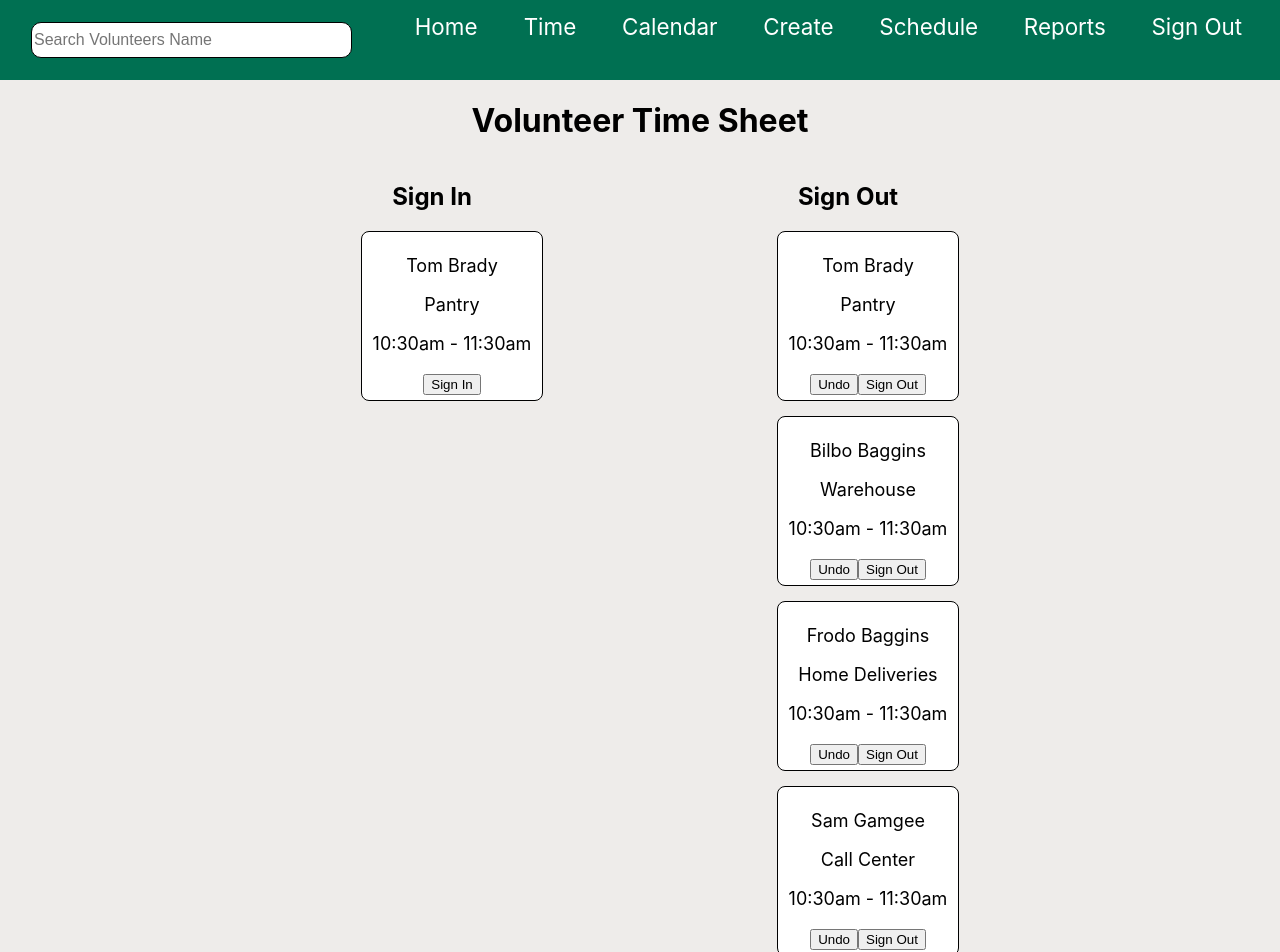
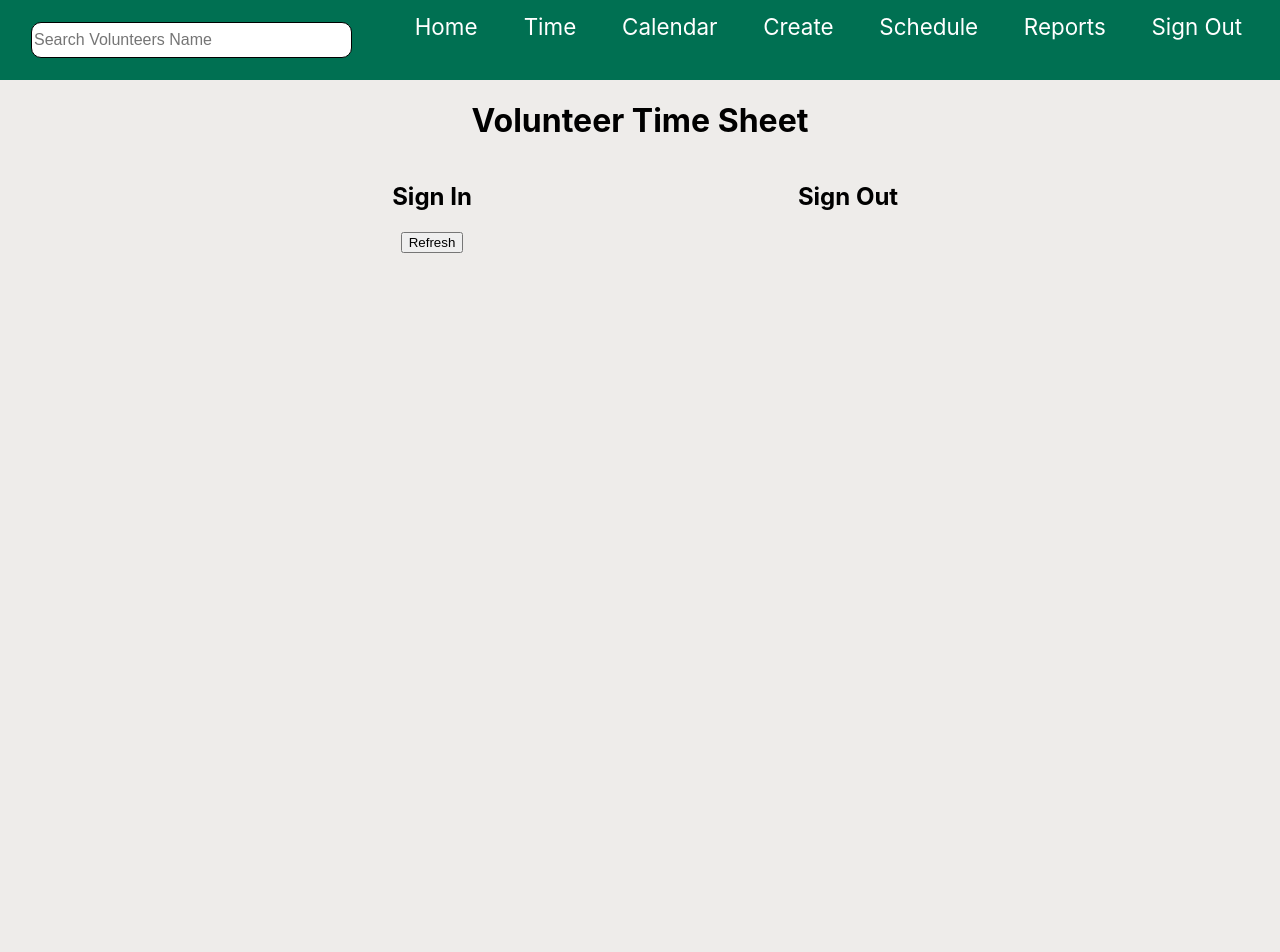
Before and after one commit to zscar611/CS4900LF1, a React (Create React App) app in the folder prototype/loavefish/: page /timesheet in a window 1280 px wide. Shown: the top 952 px of the page. After the commit the page ends 800 px from the top, so only its background shows below. Built offline with nearby package versions, Linux system fonts and the light colour scheme.

Commit message:
more timesheet

```diff
--- a/prototype/loavefish/src/components/TimeSheet.js
+++ b/prototype/loavefish/src/components/TimeSheet.js
@@ -18,18 +18,24 @@ function TimeSheet() {
 
 //TODO: GET SHIFT ENTRIES WITH A TIME WITHIN 15 MINS OF CURRENT TIME AND SIGNEDIN = 0 &
 
-  const [signInDict, setSignInDict] = useState([ {
-      name: "Tom Brady",
-      area: "Pantry",
-      timeScheduled: "10:30am - 11:30am",
-    }
+  const [signInDict, setSignInDict] = useState([
   ]);
+
+
+   const [signOutDict, setSignOutDict] = useState([
+  ]);
+
+
+  const [signInDict2, setSignInDict2] = useState([]);
+
+
+
 
   //gets scheduled shift data from DB
 	const [allAccounts, setAllAccounts] = useState([]);
 	const getData = async () => {
     try {
-      const response = await fetch("http://localhost:5000/auth/all", {
+      const response = await fetch("http://localhost:5000/shift/scheduledToday", {
         method: "GET",
         mode: "cors",
       });
@@ -39,6 +45,7 @@ function TimeSheet() {
 
         console.log("All users:", allUsers);
         setAllAccounts([]);
+		setSignInDict2([]);
         allUsers.forEach((user) => {
           console.log(user["full_name"]);
           setAllAccounts((prevAllAccounts) => [...prevAllAccounts, user]);
@@ -49,69 +56,30 @@ function TimeSheet() {
     } catch (error) {
       console.error("Error fetching all users:", error);
     }
-  };
 	//adds names to fullNameList
 	for(let i = 0; i < allAccounts.length; i++)
 		{
 
-			signInDict.push(
+			signInDict2.push(
 
 			{name: allAccounts[i]["full_name"],
 			 area: allAccounts[i]["activity"],
-			 timeScheduled: (allAccounts[i]["time_in"] + " - " + allAccounts[i]["time_out"])
-			})
-		}
+			 timeScheduled: (allAccounts[i]["time_in"] + " - " + allAccounts[i]["time_out"]),
+			 shiftid:  allAccounts[i]["id"],
+			 volunteerid: allAccounts[i]["volunteer"]
 
 
-	window.onload = getData;
+			})
+
+		}
+		setSignInDict(signInDict2)
+  };
+
+console.log(signInDict);
 
 
 
 
-
-
-  const [signOutDict, setSignOutDict] = useState([
-    {
-      name: "Tom Brady",
-      area: "Pantry",
-      timeScheduled: "10:30am - 11:30am",
-    },
-    {
-      name: "Bilbo Baggins",
-      area: "Warehouse",
-      timeScheduled: "10:30am - 11:30am",
-    },
-    {
-      name: "Frodo Baggins",
-      area: "Home Deliveries",
-      timeScheduled: "10:30am - 11:30am",
-    },
-    {
-      name: "Sam Gamgee",
-      area: "Call Center",
-      timeScheduled: "10:30am - 11:30am",
-    },
-    {
-      name: "Dwight Shrute",
-      area: "Pantry",
-      timeScheduled: "10:30am - 11:30am",
-    },
-    {
-      name: "Wes Anderson",
-      area: "Home Deliveries",
-      timeScheduled: "10:30am - 11:30am",
-    },
-    {
-      name: "Tim Healey",
-      area: "Pantry",
-      timeScheduled: "10:30am - 11:30am",
-    },
-    {
-      name: "Billy Zoto",
-      area: "Warehouse",
-      timeScheduled: "10:30am - 11:30am",
-    },
-  ]);
 
   const signIn = (person) => {
     console.log(person);
@@ -153,6 +121,8 @@ function TimeSheet() {
         <div className="row">
           <div className="column">
             <h2>Sign In</h2>
+			<button onClick={() => getData()}>Refresh</button>
+
             <ul>
               {signInDict.map((person, index) => (
                 <div className="admin-person" key={index}>
```
